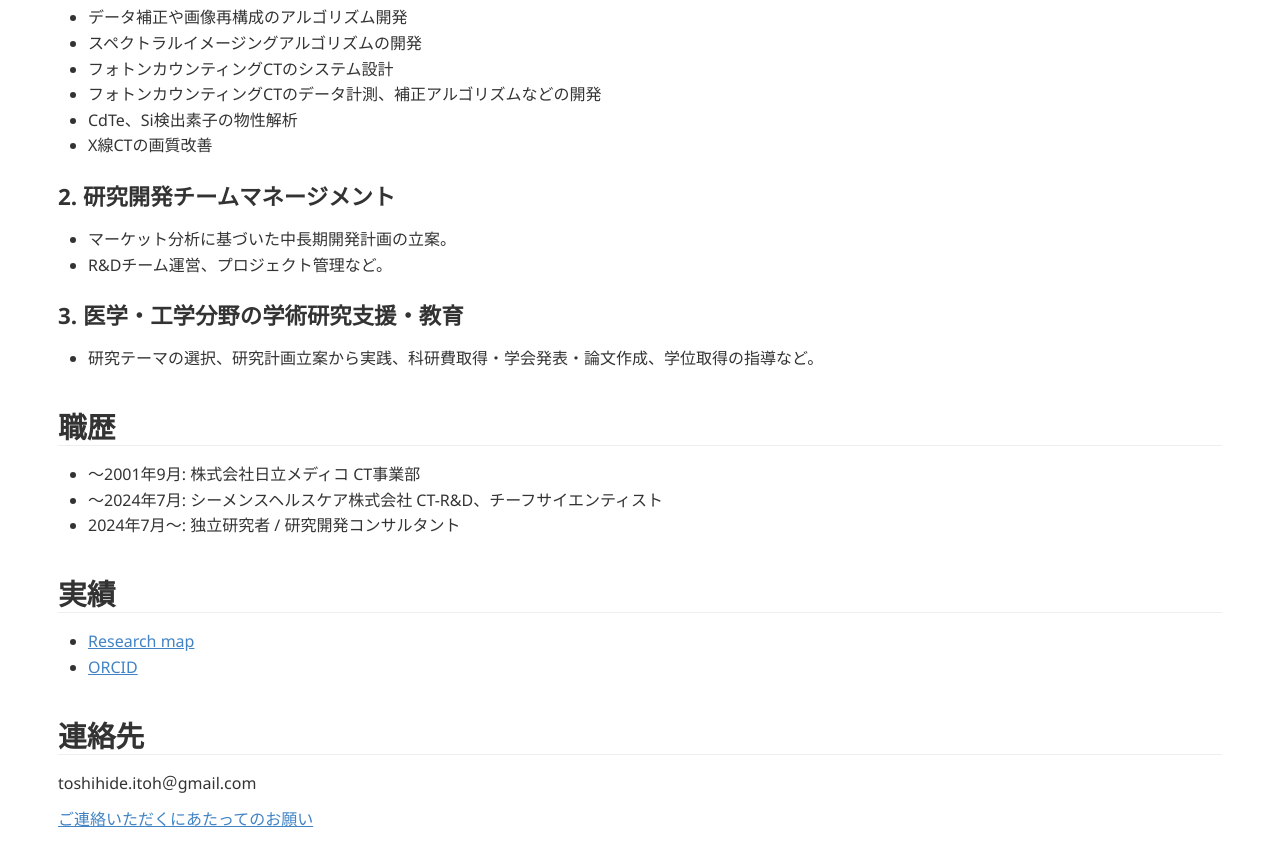
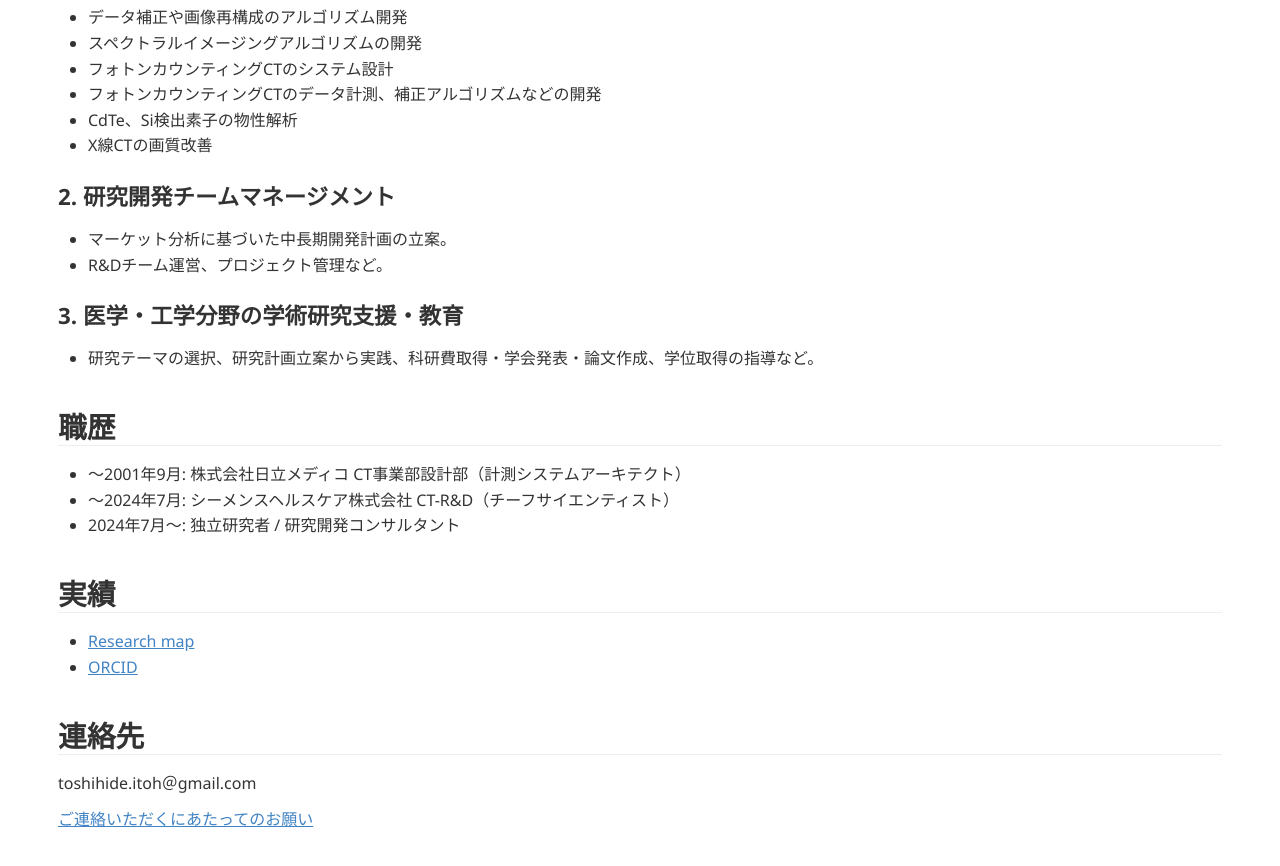
Before and after one commit to tnitoh/tnitoh.github.io, a Jekyll site: the page built from index.md, in a window 1280 px wide and 900 px high, scrolled down 1022 px. Shown: the top 866 px of the window. Built offline with Jekyll 4.4.1, drawn with Linux system fonts in a browser that asks for light colours; Markdown is read by kramdown in place of the engine named in the settings.

Commit message:
Update index.md

```diff
--- a/index.md
+++ b/index.md
@@ -58,8 +58,8 @@ title: Website of Toshihide Itoh
 
 
 ## 職歴
-- 〜2001年9月: 株式会社日立メディコ CT事業部
-- ～2024年7月: シーメンスヘルスケア株式会社 CT-R&D、チーフサイエンティスト
+- 〜2001年9月: 株式会社日立メディコ CT事業部設計部（計測システムアーキテクト）
+- ～2024年7月: シーメンスヘルスケア株式会社 CT-R&D（チーフサイエンティスト）
 - 2024年7月〜: 独立研究者 / 研究開発コンサルタント
 
 
```
